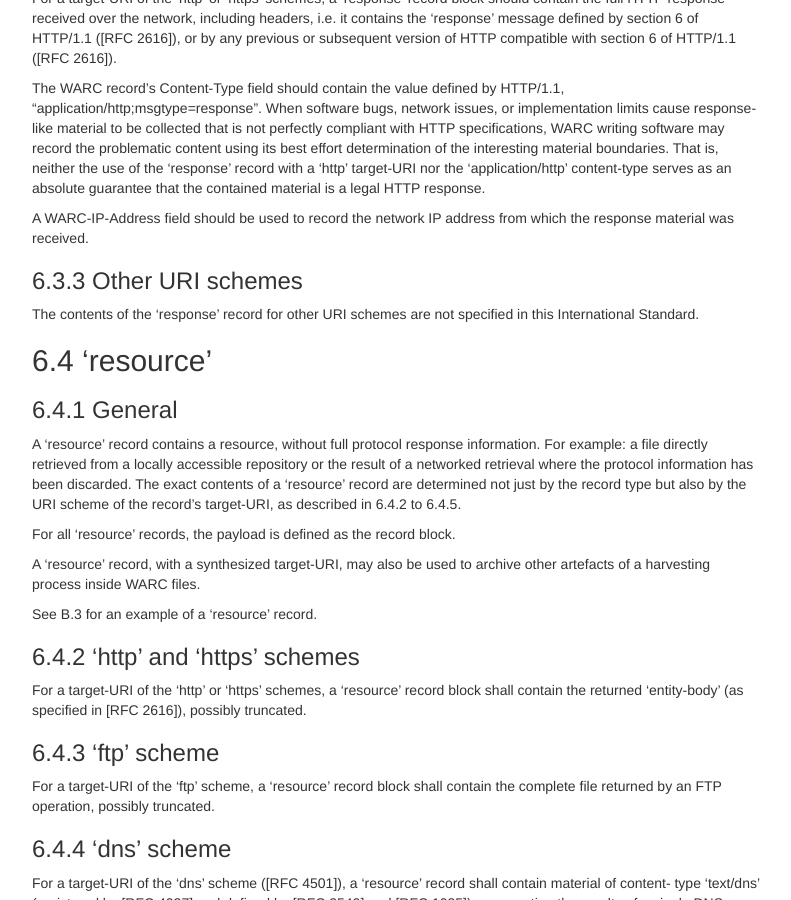
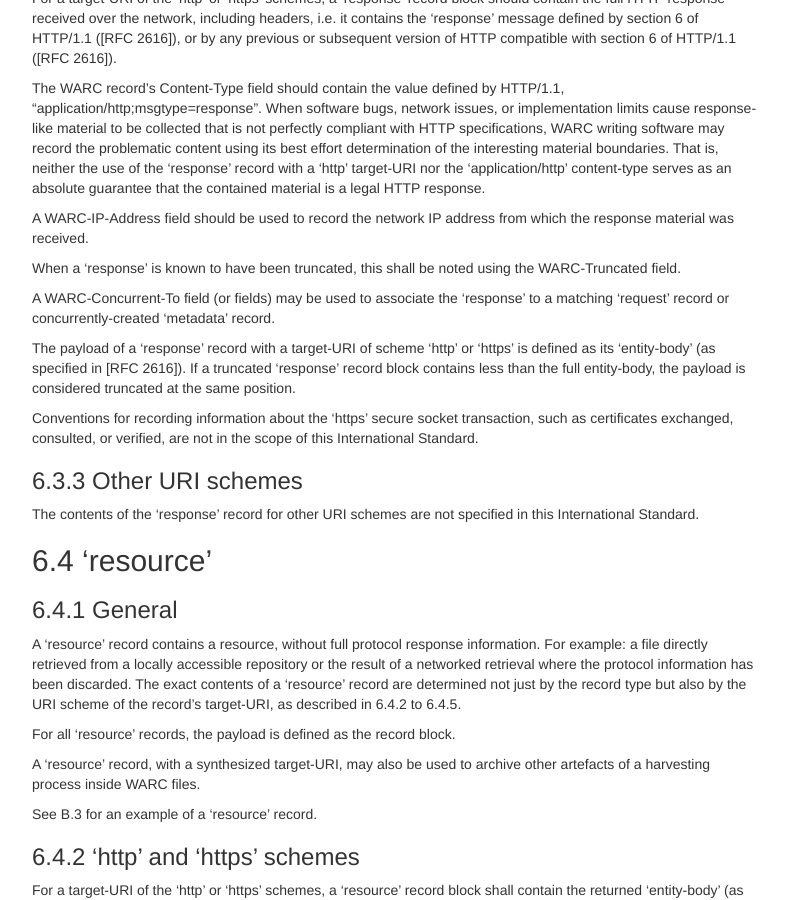
Before and after one commit to iipc/warc-specifications, a Jekyll site: the page built from specifications/warc-format/warc-1.1/index.md, in a window 1280 px wide and 900 px high, scrolled down 12954 px. Shown: the whole window, without its empty margins (433-1224 px from the left). Built offline with Jekyll 4.4.1, drawn with Linux system fonts in a browser that asks for light colours; nearby versions of some CDN libraries.

Commit message:
WARC/1.1: Fix missing text in section 6.3.2
This text appears to have been missed when the markdown file was
created.

Fixes #62

```diff
--- a/specifications/warc-format/warc-1.1/index.md
+++ b/specifications/warc-format/warc-1.1/index.md
@@ -874,6 +874,22 @@ the contained material is a legal HTTP response.
 
 A WARC-IP-Address field should be used to record the network IP address
 from which the response material was received.
+
+When a 'response' is known to have been truncated, this shall be noted
+using the WARC-Truncated field.
+
+A WARC-Concurrent-To field (or fields) may be used to associate the
+'response' to a matching 'request' record or concurrently-created
+'metadata' record.
+
+The payload of a 'response' record with a target-URI of scheme 'http'
+or 'https' is defined as its 'entity-body' (as specified in \[RFC 2616]).
+If a truncated 'response' record block contains less than the full
+entity-body, the payload is considered truncated at the same position.
+
+Conventions for recording information about the 'https' secure socket
+transaction, such as certificates exchanged, consulted, or verified,
+are not in the scope of this International Standard.
 
 ### Other URI schemes
 
```
